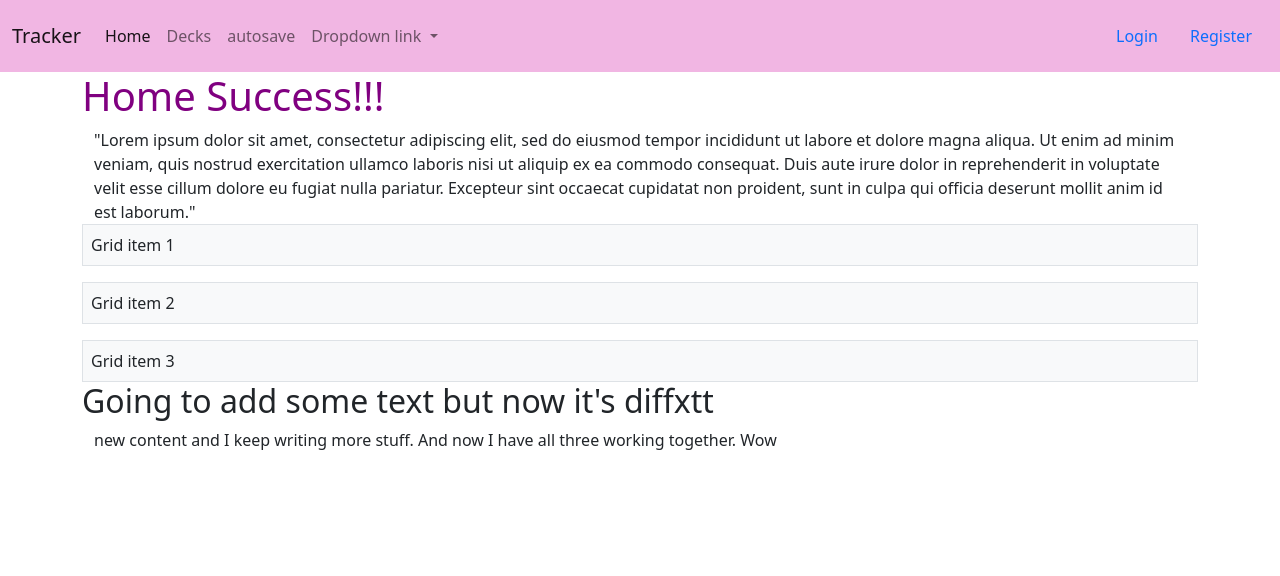
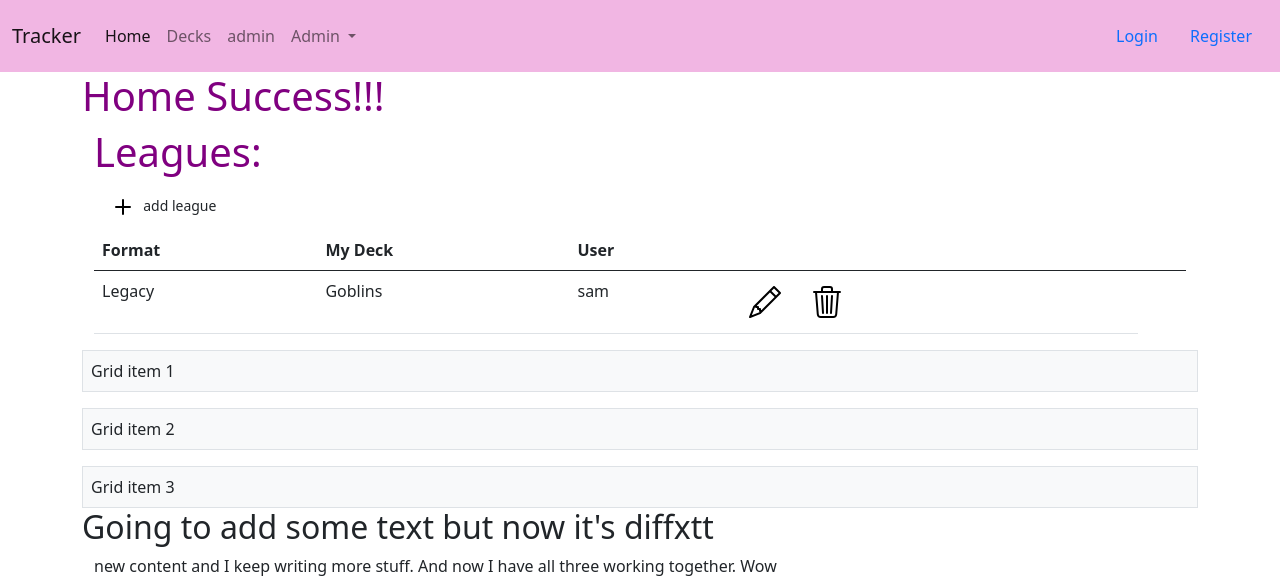
Before and after one commit to sctilley/ntrack_project, a Django app: page / in a window 1280 px wide. Shown: the top 576 px of the page. Run offline with Django 4.2, Linux system fonts and the light colour scheme; data comes from the database, SQL or seed files in the repository; some libraries are stand-ins or nearby versions.

Commit message:
added league match models, test page

```diff
--- a/base/templates/base/base.html
+++ b/base/templates/base/base.html
@@ -9,6 +9,23 @@
     <title>Document</title>
 </head>
 <body hx-headers='{"X-CSRFToken": "{{ csrf_token }}"}'>
+  <svg xmlns="http://www.w3.org/2000/svg" style="display: none;">
+    <symbol id="checkmark" viewBox="0 0 16 16">
+    <path d="M12.736 3.97a.733.733 0 0 1 1.047 0c.286.289.29.756.01 1.05L7.88 12.01a.733.733 0 0 1-1.065.02L3.217 8.384a.757.757 0 0 1 0-1.06.733.733 0 0 1 1.047 0l3.052 3.093 5.4-6.425a.247.247 0 0 1 .02-.022Z"/>
+    </symbol>
+    <symbol id="cancel" viewBox="0 0 16 16">
+    <path d="M2.146 2.854a.5.5 0 1 1 .708-.708L8 7.293l5.146-5.147a.5.5 0 0 1 .708.708L8.707 8l5.147 5.146a.5.5 0 0 1-.708.708L8 8.707l-5.146 5.147a.5.5 0 0 1-.708-.708L7.293 8 2.146 2.854Z"/>
+    </symbol>
+    <symbol id="pencil" viewBox="0 0 16 16">
+    <path d="M12.146.146a.5.5 0 0 1 .708 0l3 3a.5.5 0 0 1 0 .708l-10 10a.5.5 0 0 1-.168.11l-5 2a.5.5 0 0 1-.65-.65l2-5a.5.5 0 0 1 .11-.168l10-10zM11.207 2.5 13.5 4.793 14.793 3.5 12.5 1.207 11.207 2.5zm1.586 3L10.5 3.207 4 9.707V10h.5a.5.5 0 0 1 .5.5v.5h.5a.5.5 0 0 1 .5.5v.5h.293l6.5-6.5zm-9.761 5.175-.106.106-1.528 3.821 3.821-1.528.106-.106A.5.5 0 0 1 5 12.5V12h-.5a.5.5 0 0 1-.5-.5V11h-.5a.5.5 0 0 1-.468-.325z"/>
+    </symbol>
+    <symbol id="trash3" viewBox="0 0 16 16">
+    <path d="M6.5 1h3a.5.5 0 0 1 .5.5v1H6v-1a.5.5 0 0 1 .5-.5ZM11 2.5v-1A1.5 1.5 0 0 0 9.5 0h-3A1.5 1.5 0 0 0 5 1.5v1H2.506a.58.58 0 0 0-.01 0H1.5a.5.5 0 0 0 0 1h.538l.853 10.66A2 2 0 0 0 4.885 16h6.23a2 2 0 0 0 1.994-1.84l.853-10.66h.538a.5.5 0 0 0 0-1h-.995a.59.59 0 0 0-.01 0H11Zm1.958 1-.846 10.58a1 1 0 0 1-.997.92h-6.23a1 1 0 0 1-.997-.92L3.042 3.5h9.916Zm-7.487 1a.5.5 0 0 1 .528.47l.5 8.5a.5.5 0 0 1-.998.06L5 5.03a.5.5 0 0 1 .47-.53Zm5.058 0a.5.5 0 0 1 .47.53l-.5 8.5a.5.5 0 1 1-.998-.06l.5-8.5a.5.5 0 0 1 .528-.47ZM8 4.5a.5.5 0 0 1 .5.5v8.5a.5.5 0 0 1-1 0V5a.5.5 0 0 1 .5-.5Z"/>
+    </symbol>
+    <symbol id="plus" viewBox="0 0 16 16">
+        <path d="M8 4a.5.5 0 0 1 .5.5v3h3a.5.5 0 0 1 0 1h-3v3a.5.5 0 0 1-1 0v-3h-3a.5.5 0 0 1 0-1h3v-3A.5.5 0 0 1 8 4z"/>
+    </symbol>
+  </svg>
   <nav class="navbar navbar-expand-lg navbar-light" style="background-color: rgb(241, 182, 227);">
       <div class="container-fluid">
         <a class="navbar-brand" href="{% url 'home' %}">Tracker</a>
@@ -24,15 +41,15 @@
               <a class="nav-link" href="{% url 'decks' %}">Decks</a>
             </li>
             <li class="nav-item">
-                <a class="nav-link" href="#">autosave</a>
+              <a class="nav-link" href="http://127.0.0.1:8000/admin">admin</a>
             </li>
             <li class="nav-item dropdown">
               <a class="nav-link dropdown-toggle" href="#" id="navbarDropdownMenuLink" role="button" data-bs-toggle="dropdown" aria-expanded="false">
-                  Dropdown link
+                Admin
               </a>
               <ul class="dropdown-menu" aria-labelledby="navbarDropdownMenuLink">
-                  <li><a class="dropdown-item" href="#">Action</a></li>
-                  <li><a class="dropdown-item" href="#">Another action</a></li>
+                <li><a class="dropdown-item" href="http://127.0.0.1:8000/admin">Django Admin Page</a></li>
+                <li><a class="dropdown-item" href="{% url 'test' %}">Test Page</a></li>
                 <li><a class="dropdown-item" href="#">Something else here</a></li>
               </ul>
             </li>
@@ -61,7 +78,6 @@
 
       {% endblock %}
   </div>
-
   <script src="https://cdn.jsdelivr.net/npm/bootstrap@5.0.2/dist/js/bootstrap.bundle.min.js" integrity="sha384-MrcW6ZMFYlzcLA8Nl+NtUVF0sA7MsXsP1UyJoMp4YLEuNSfAP+JcXn/tWtIaxVXM" crossorigin="anonymous"></script>
 
   <script src="https://unpkg.com/htmx.org@1.9.2" integrity="sha384-L6OqL9pRWyyFU3+/bjdSri+iIphTN/bvYyM37tICVyOJkWZLpP2vGn6VUEXgzg6h" crossorigin="anonymous"></script>
--- a/base/templates/base/decks.html
+++ b/base/templates/base/decks.html
@@ -14,8 +14,8 @@
         <path d="M6.5 1h3a.5.5 0 0 1 .5.5v1H6v-1a.5.5 0 0 1 .5-.5ZM11 2.5v-1A1.5 1.5 0 0 0 9.5 0h-3A1.5 1.5 0 0 0 5 1.5v1H2.506a.58.58 0 0 0-.01 0H1.5a.5.5 0 0 0 0 1h.538l.853 10.66A2 2 0 0 0 4.885 16h6.23a2 2 0 0 0 1.994-1.84l.853-10.66h.538a.5.5 0 0 0 0-1h-.995a.59.59 0 0 0-.01 0H11Zm1.958 1-.846 10.58a1 1 0 0 1-.997.92h-6.23a1 1 0 0 1-.997-.92L3.042 3.5h9.916Zm-7.487 1a.5.5 0 0 1 .528.47l.5 8.5a.5.5 0 0 1-.998.06L5 5.03a.5.5 0 0 1 .47-.53Zm5.058 0a.5.5 0 0 1 .47.53l-.5 8.5a.5.5 0 1 1-.998-.06l.5-8.5a.5.5 0 0 1 .528-.47ZM8 4.5a.5.5 0 0 1 .5.5v8.5a.5.5 0 0 1-1 0V5a.5.5 0 0 1 .5-.5Z"/>
         </symbol>
         <symbol id="plus" viewBox="0 0 16 16">
-        <path d="M8 4a.5.5 0 0 1 .5.5v3h3a.5.5 0 0 1 0 1h-3v3a.5.5 0 0 1-1 0v-3h-3a.5.5 0 0 1 0-1h3v-3A.5.5 0 0 1 8 4z"/>
-    </symbol>
+            <path d="M8 4a.5.5 0 0 1 .5.5v3h3a.5.5 0 0 1 0 1h-3v3a.5.5 0 0 1-1 0v-3h-3a.5.5 0 0 1 0-1h3v-3A.5.5 0 0 1 8 4z"/>
+        </symbol>
     </svg>
     <div class="container">
         <h1>Decks Table:</h1>
--- a/base/templates/base/home.html
+++ b/base/templates/base/home.html
@@ -1,8 +1,14 @@
 {% extends 'base/base.html' %}
 {% block content %}
     <h1>Home Success!!!</h1>
+
     <div class="container">
-        "Lorem ipsum dolor sit amet, consectetur adipiscing elit, sed do eiusmod tempor incididunt ut labore et dolore magna aliqua. Ut enim ad minim veniam, quis nostrud exercitation ullamco laboris nisi ut aliquip ex ea commodo consequat. Duis aute irure dolor in reprehenderit in voluptate velit esse cillum dolore eu fugiat nulla pariatur. Excepteur sint occaecat cupidatat non proident, sunt in culpa qui officia deserunt mollit anim id est laborum."
+        <h1>Leagues: </h1>
+        <button class='btn' hx-get="{% url 'add_deck' %}" hx-target="next tbody" hx-swap="afterbegin">
+            <svg class="bi bi-plus" width="32" height="32"><use xlink:href="#plus"></svg>
+            <small>add league</small>
+        </button>
+        <div id="query_result" hx-target="this" hx-swap="innerHTML" hx-get="{% url 'get_leagues_list' %}" hx-trigger="load"></div>
     </div>
 
     <div class="d-grid gap-3">
--- /dev/null
+++ b/base/templates/base/partials/leagues_list.html
@@ -0,0 +1,22 @@
+<table class="table table-hover">
+    <thead>
+        <th>Format</th>
+        <th>My Deck</th>
+        <th>User</th>
+        <th></th>
+        <th></th>
+    </thead>
+    <tbody>
+        {% for league in leagues %}
+            <tr>
+                <td>{{ league.mtgFormat }}</td>
+                <td>{{ league.myDeck }}</td>
+                <td>{{ league.user }}</td>
+                <td>
+                    <button class='btn' hx-get="#" hx-target="closest tr" hx-swap="outerHTML"><svg class="bi bi-pencil" width="32" height="32"><use xlink:href="#pencil"></svg></button>
+                    <button class='btn' hx-confirm='Are you Sure?' hx-target="closest tr" hx-swap="outerHTML swap:1s" hx-delete="#"><svg class="bi bi-trash3" width="32" height="32"><use xlink:href="#trash3"></svg></button>
+                </td>
+            </tr>
+        {% endfor %}
+    </tbody>
+</table>
--- a/base/urls.py
+++ b/base/urls.py
@@ -4,10 +4,12 @@ from . import views
 urlpatterns = [
     path('', views.home, name='home'),
     path('decks/', views.decks, name='decks'),
+    path('test/', views.test, name='test'),
     path('get_decks_list', views.get_decks_list, name='get_decks_list'),
     path('add_deck', views.add_deck, name='add_deck'),
     path('submit_new_deck', views.submit_new_deck, name='submit_new_deck'),
     path('<int:deck_pk>/delete_deck', views.delete_deck, name='delete_deck'),
     path('<int:deck_pk>/edit_deck', views.edit_deck, name='edit_deck'),
     path('<int:deck_pk>/edit_deck_submit', views.edit_deck_submit, name='edit_deck_submit'),
+    path('get_leagues_list', views.get_leagues_list, name='get_leagues_list'),
 ]
--- a/base/views.py
+++ b/base/views.py
@@ -1,16 +1,33 @@
+from multiprocessing import context
 from django.shortcuts import render, redirect
 from django.contrib.auth.decorators import login_required
 from django.http import HttpResponse
 from django import forms
 from django.forms import modelform_factory
-from .models import Deck
+from .models import Deck, League
 from .forms import DeckForm
+
+def test(request):
+    context = {
+
+    }
+
+    return render(request, "base/test.html", context)
+
 
 def home(request):
     context = {
 
     }
     return render(request, "base/home.html", context)
+
+def get_leagues_list(request):
+    print("leagues got it")
+    leagues_list = League.objects.all().order_by('-dateCreated')
+    context = {
+        "leagues": leagues_list
+    }
+    return render(request, 'base/partials/leagues_list.html', context)
 
 @login_required
 def decks(request):
```
Also changed, not shown: base/templates/base/test.html (added, +59 -0 lines). Lines whose indentation alone changed are shown as unchanged.
